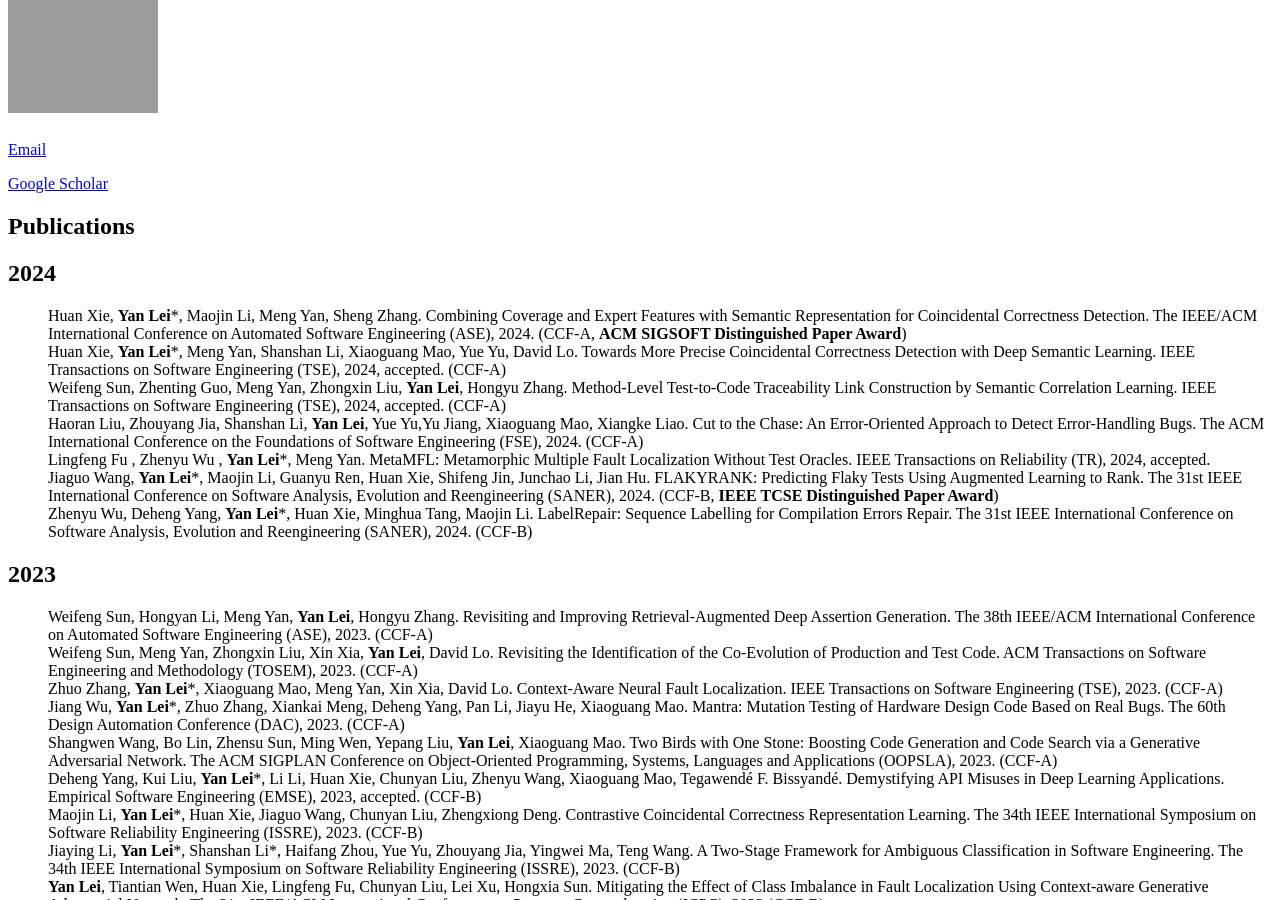
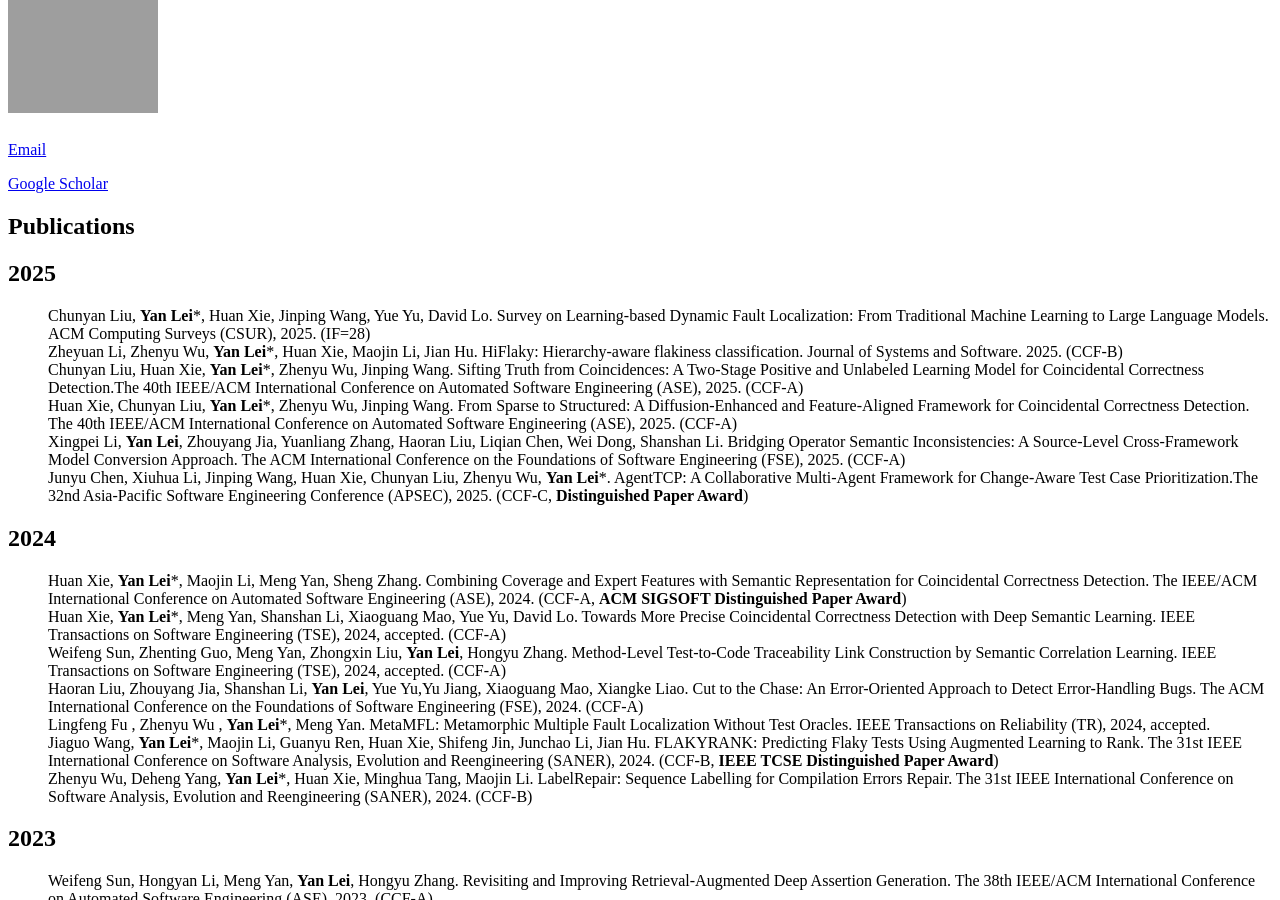
Before and after one commit to yanlei-cs/yanlei-cs.github.io, a Jekyll site: the page built from publications.md, in a window 1280 px wide and 900 px high, scrolled down 303 px. Built offline with Jekyll 4.4.1, drawn with Linux system fonts in a browser that asks for light colours; nearby versions of some CDN libraries; comment, search, counter and statistics services are not loaded.

Commit message:
Update publications.md

```diff
--- a/publications.md
+++ b/publications.md
@@ -5,6 +5,21 @@ title: Publications
 ---
 
 ## Publications
+
+## 2025
+<UL style="LIST-STYLE-TYPE: none" class=pubs>
+<LI>Chunyan Liu, <strong>Yan Lei</strong>*, Huan Xie, Jinping Wang, Yue Yu, David Lo. Survey on Learning-based Dynamic Fault Localization: From Traditional Machine Learning to Large Language Models. ACM Computing Surveys (CSUR), 2025. (IF=28)</LI>
+
+<LI>Zheyuan Li, Zhenyu Wu, <strong>Yan Lei</strong>*, Huan Xie, Maojin Li, Jian Hu. HiFlaky: Hierarchy-aware flakiness classification. Journal of Systems and Software. 2025. (CCF-B)</LI>
+
+<LI>Chunyan Liu, Huan Xie, <strong>Yan Lei</strong>*, Zhenyu Wu, Jinping Wang. Sifting Truth from Coincidences: A Two-Stage Positive and  Unlabeled Learning Model for Coincidental Correctness Detection.The 40th IEEE/ACM International Conference on Automated Software Engineering (ASE), 2025. (CCF-A)</LI>
+
+<LI>Huan Xie, Chunyan Liu, <strong>Yan Lei</strong>*, Zhenyu Wu, Jinping Wang. From Sparse to Structured: A Diffusion-Enhanced and Feature-Aligned Framework for Coincidental Correctness Detection. The 40th IEEE/ACM International Conference on Automated Software Engineering (ASE), 2025. (CCF-A)</LI>
+
+<LI>Xingpei Li, <strong>Yan Lei</strong>, Zhouyang Jia, Yuanliang Zhang, Haoran Liu, Liqian Chen, Wei Dong, Shanshan Li. Bridging Operator Semantic Inconsistencies: A Source-Level Cross-Framework Model Conversion Approach. The ACM International Conference on the Foundations of Software Engineering (FSE), 2025. (CCF-A)</LI>
+
+<LI>Junyu Chen, Xiuhua Li, Jinping Wang, Huan Xie, Chunyan Liu, Zhenyu Wu, <strong>Yan Lei</strong>*. AgentTCP: A Collaborative Multi-Agent Framework for Change-Aware Test Case Prioritization.The 32nd Asia-Pacific Software Engineering Conference (APSEC), 2025. (CCF-C, <strong>Distinguished Paper Award</strong>)</LI>
+</UL>
 
 ## 2024
 <UL style="LIST-STYLE-TYPE: none" class=pubs>
```
